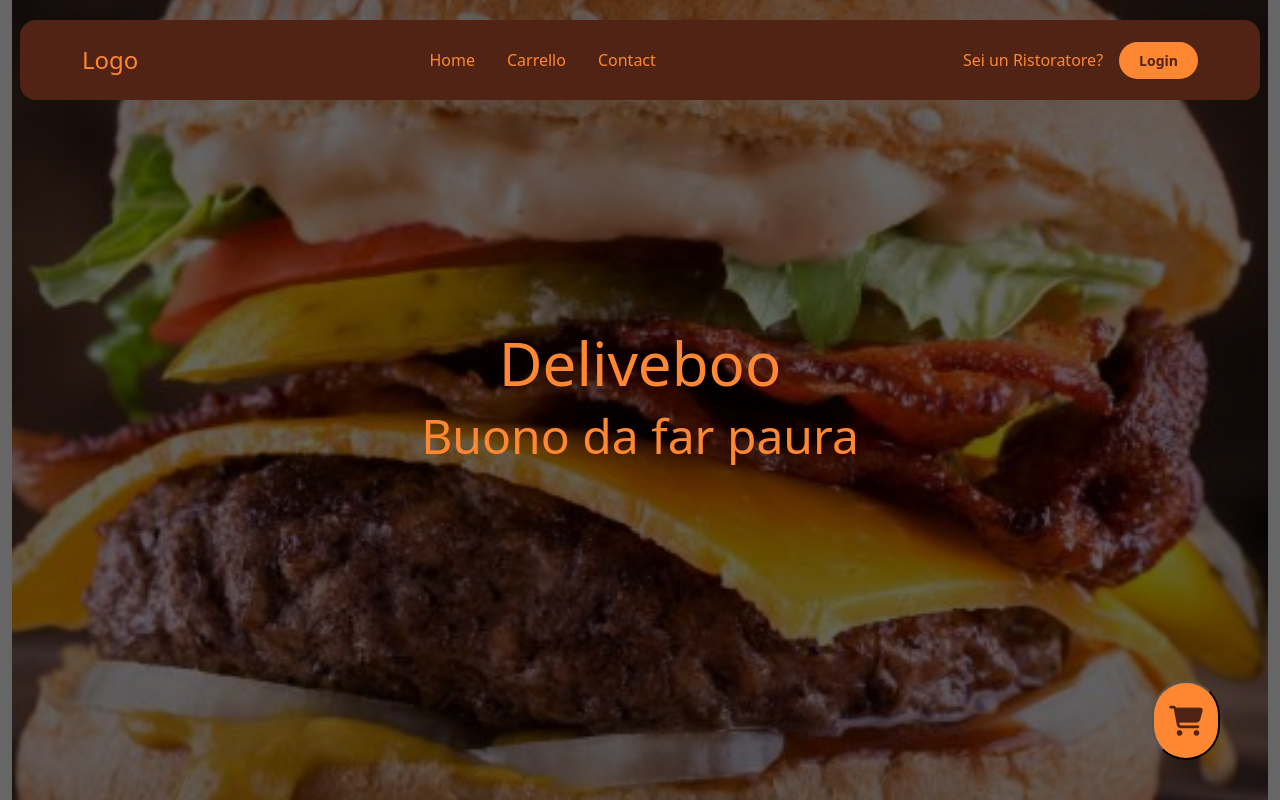
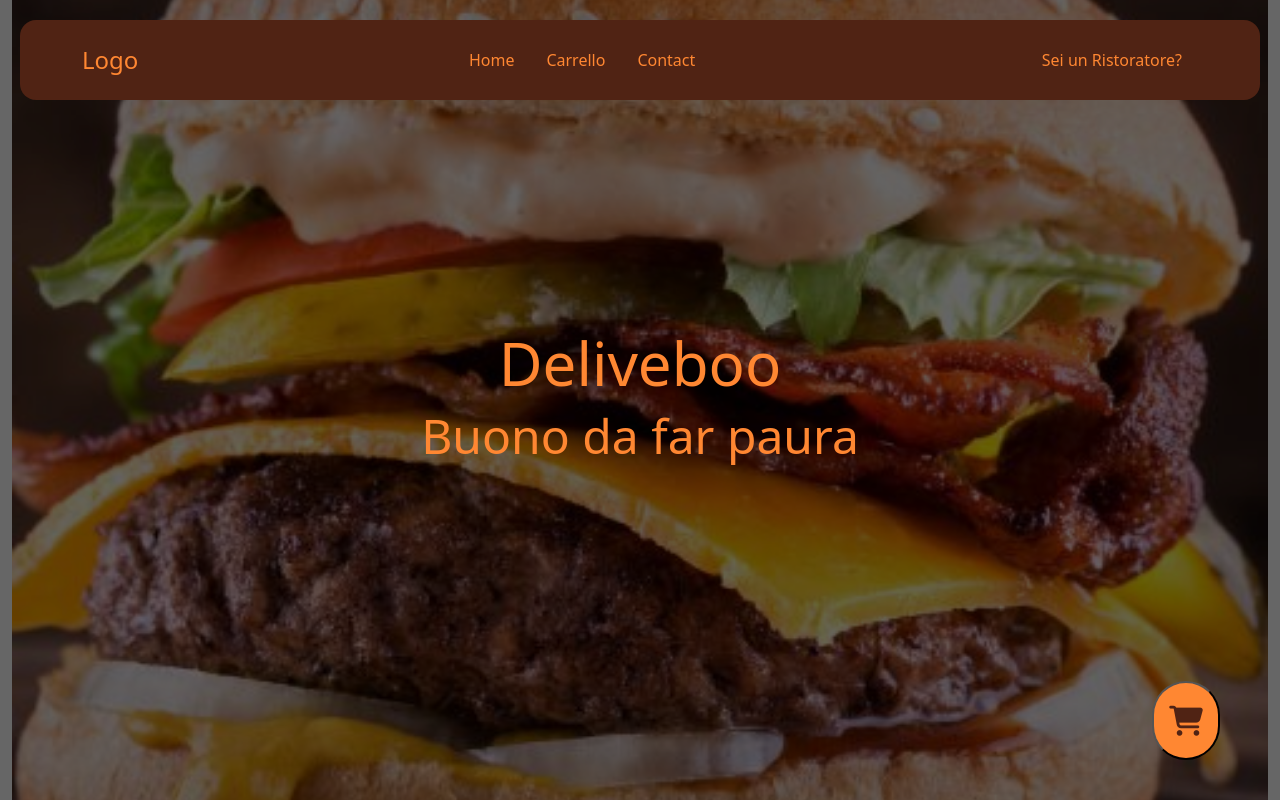
Before and after one commit to gabrielebottari/deliveboo-frontend, a Vue app: page / in a window 1280 px wide. Shown: the top 800 px of the page. Built offline with nearby package versions, Linux system fonts and the light colour scheme.

Commit message:
FIX minor issue

```diff
--- a/index.html
+++ b/index.html
@@ -19,15 +19,8 @@
 
     <script type="module" src="/src/main.js"></script>
 
-     <!--script di j.quary !!PROVA!!-->
-   <script src="https://code.jquery.com/jquery-3.7.1.min.js" integrity="sha256-/JqT3SQfawRcv/BIHPThkBvs0OEvtFFmqPF/lYI/Cxo=" crossorigin="anonymous"></script>
-
     <!-- Js Bootstrap -->
     <script src="https://cdn.jsdelivr.net/npm/@popperjs/core@2.11.8/dist/umd/popper.min.js" integrity="sha384-I7E8VVD/ismYTF4hNIPjVp/Zjvgyol6VFvRkX/vR+Vc4jQkC+hVqc2pM8ODewa9r" crossorigin="anonymous"></script>
     <script src="https://cdn.jsdelivr.net/npm/bootstrap@5.3.3/dist/js/bootstrap.min.js" integrity="sha384-0pUGZvbkm6XF6gxjEnlmuGrJXVbNuzT9qBBavbLwCsOGabYfZo0T0to5eqruptLy" crossorigin="anonymous"></script>
-
-    <!--prova-->
-    <script type="module" src="./src/main.js"></script>
-
   </body>
 </html>
--- a/src/components/AppHeader.vue
+++ b/src/components/AppHeader.vue
@@ -37,7 +37,7 @@ export default {
                 </div>
             </div>
             <span class="text-secondary me-3">Sei un Ristoratore?</span>
-            <a href="http://127.0.0.1:8000/admin/dashboard" class="login-button">Login</a>
+            <!--<a href="http://127.0.0.1:8000/admin/dashboard" class="login-button">Login</a>-->
             <button class="navbar-toggler" type="button" data-bs-toggle="offcanvas" data-bs-target="#offcanvasNavbar" aria-controls="offcanvasNavbar" aria-label="Toggle navigation">
                 <span class="navbar-toggler-icon"></span>
             </button>
```
